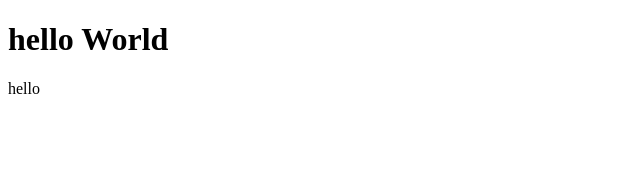
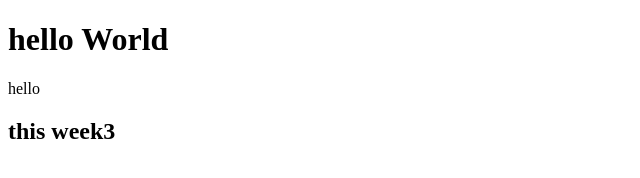
Before and after one commit to osajac/Assignments, a plain HTML site: page index.html in a window 1280 px wide. Shown: the whole page, without its empty margins (0-640 px from the left). Drawn offline with Linux system fonts and the light colour scheme.

Commit message:
on week3 branch, first commit

```diff
--- a/index.html
+++ b/index.html
@@ -9,5 +9,6 @@
 <body>
 <h1>hello World</h1>
 <p>hello</p>
+<h2>this week3</h2>
 </body>
 </html>
```
